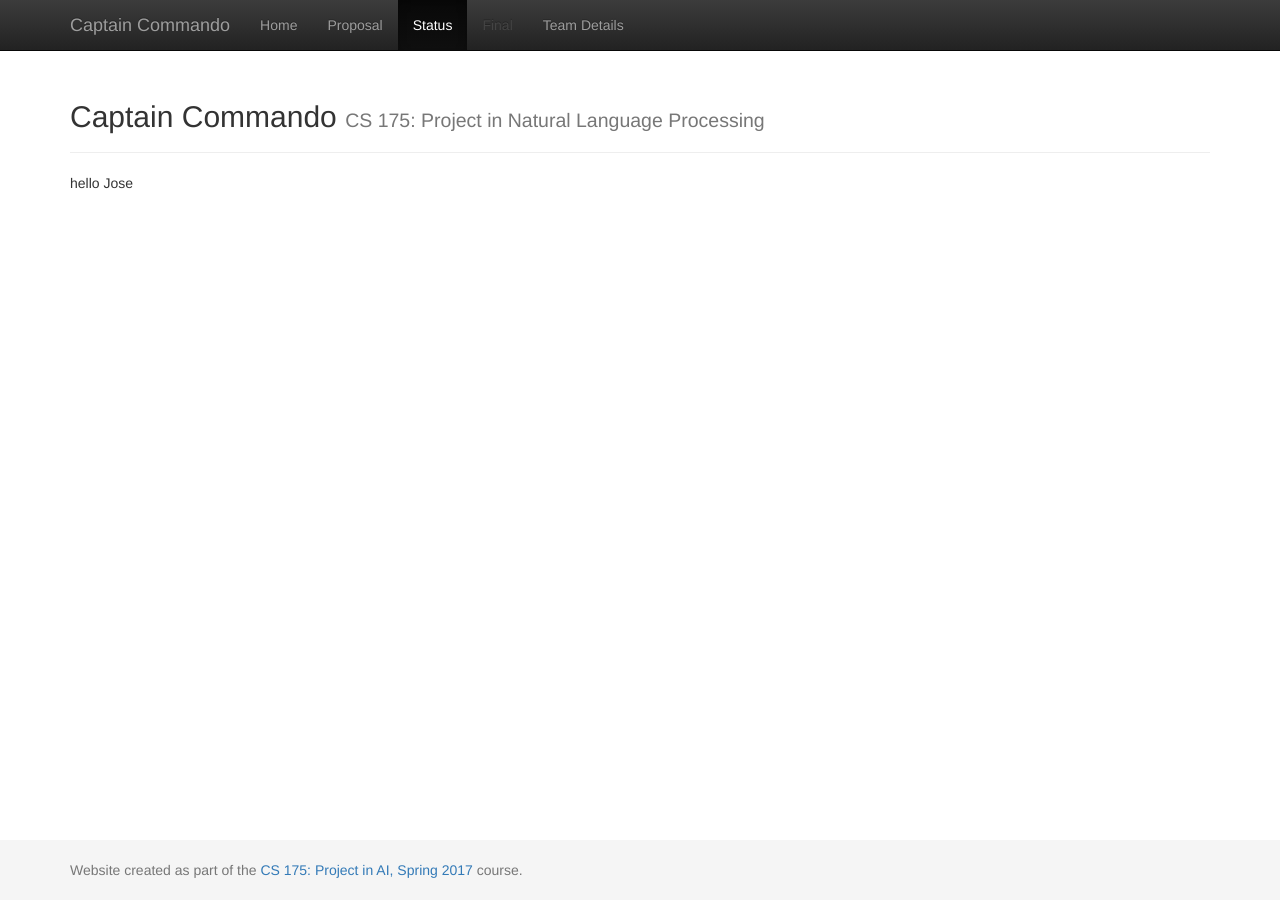
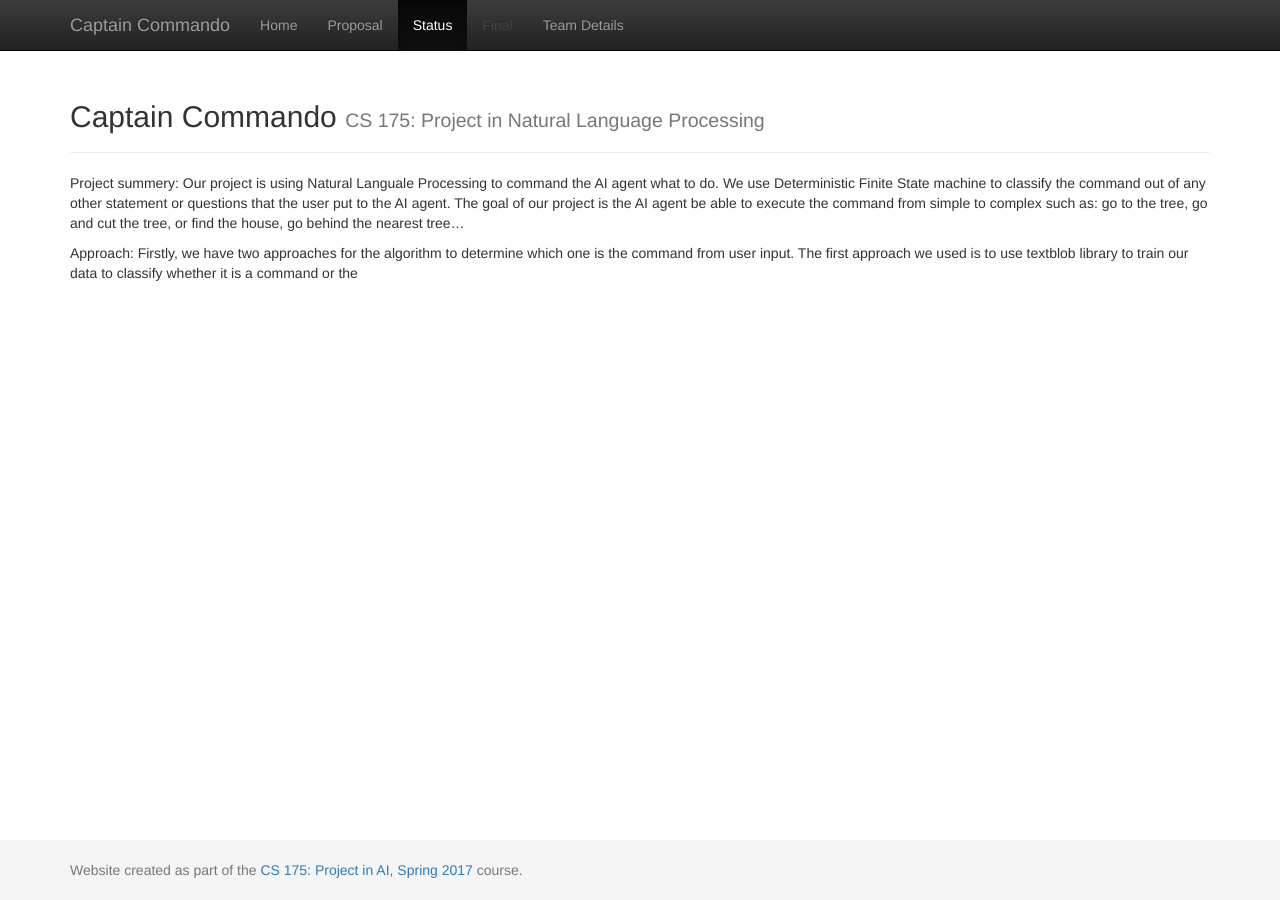
Before and after one commit to quanal/Captain-Commando, a Jekyll site: the page built from docs/status.md, in a window 1280 px wide. Built offline with Jekyll 4.4.1, drawn with Linux system fonts in a browser that asks for light colours; our own code applies the rules of GitHub Pages for plain Markdown files.

Commit message:
Update status.md

```diff
--- a/docs/status.md
+++ b/docs/status.md
@@ -1 +1,4 @@
-hello Jose
+Project summery: Our project is using Natural Languale Processing to command the AI agent what to do. We use Deterministic Finite State machine to classify the command out of any other statement or questions that the user put to the AI agent. The goal of our project is the AI agent be able to execute the command from simple to complex such as: go to the tree, go and cut the tree, or find the house, go behind the nearest tree...
+
+Approach: Firstly, we have two approaches for the algorithm to determine which one is the command from user input.
+  The first approach we used is to use textblob library to train our data to classify whether it is a command or the
```
